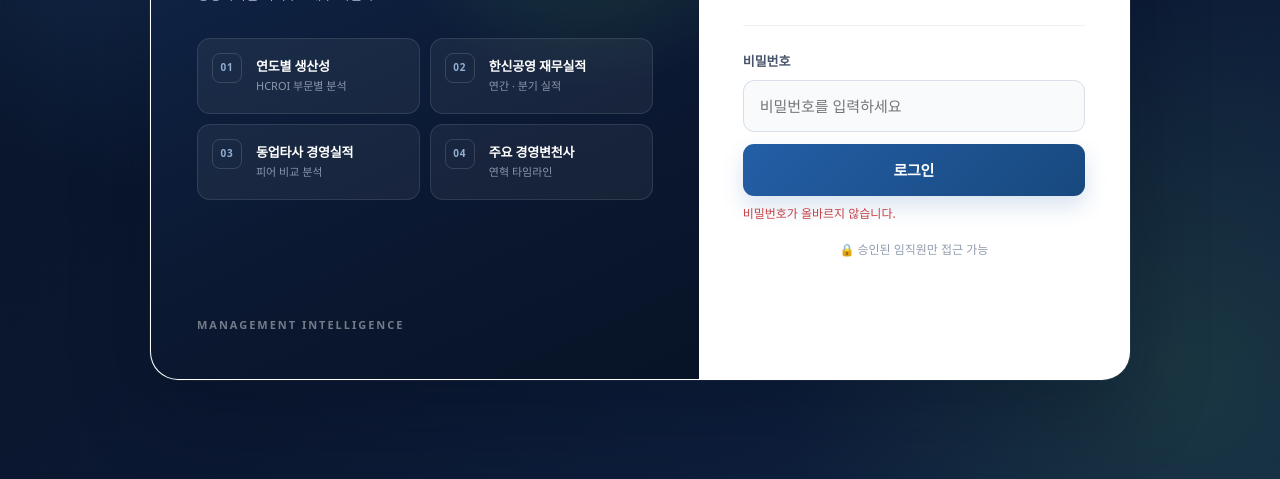
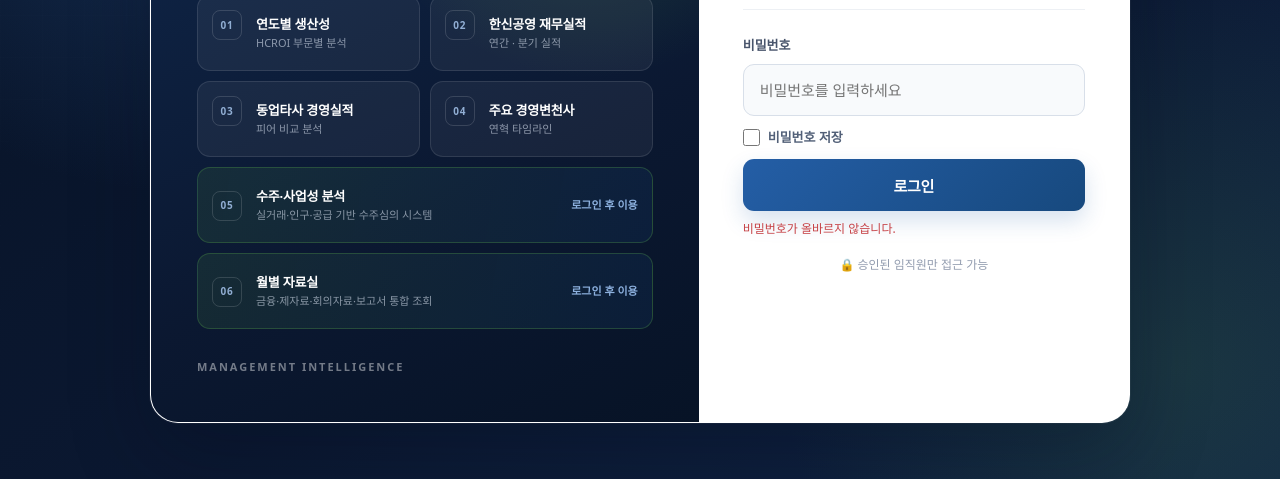
Before and after one commit to sgs1008/hanshin-dashboard, a plain HTML site: page index.html in a window 1280 px wide. Both pictures are taken after a click on the button "로그인". Shown: the part 321-800 px from the top of the page. Drawn offline with nearby package versions, Linux system fonts and the light colour scheme.

Commit message:
Add saved password option

```diff
--- a/index.html
+++ b/index.html
@@ -444,8 +444,13 @@ button{font-family:inherit;}
   border-radius:11px;font-size:15px;font-weight:700;box-shadow:0 10px 22px rgba(36,94,166,.18);
 }
 .lp-btn:hover{background:linear-gradient(135deg,#2b6ab5,#153f6b);box-shadow:0 14px 28px rgba(36,94,166,.25);}
+.lp-save{display:flex;align-items:center;gap:8px;width:fit-content;margin-top:12px;color:#526078;font-size:13px;cursor:pointer;user-select:none;}
+.lp-save input{width:17px;height:17px;margin:0;accent-color:var(--hs-blue);}
+.lp-save span{font-weight:650;}
 .lp-err{min-height:18px;margin-top:9px;font-size:12px;}
 .lp-lock{margin-top:18px;color:var(--text3);font-size:12px;text-align:center;}
+.lp-disabled{cursor:default;}
+.lp-disabled .lp-open{font-size:11px;font-weight:750;white-space:nowrap;}
 
 /* 데스크톱: 분석용 고정 사이드레일 */
 #app{min-height:100vh;}
@@ -639,6 +644,8 @@ tr:hover td{background:#f1f5fa!important;}
       <div class="lp-m"><div class="lp-mi">02</div><div class="lp-mn">한신공영 재무실적</div><div class="lp-md">연간 · 분기 실적</div></div>
       <div class="lp-m"><div class="lp-mi">03</div><div class="lp-mn">동업타사 경영실적</div><div class="lp-md">피어 비교 분석</div></div>
       <div class="lp-m"><div class="lp-mi">04</div><div class="lp-mn">주요 경영변천사</div><div class="lp-md">연혁 타임라인</div></div>
+      <div class="lp-m lp-link lp-disabled" aria-disabled="true"><div class="lp-mi">05</div><div class="lp-mn">수주·사업성 분석</div><div class="lp-md">실거래·인구·공급 기반 수주심의 시스템</div><span class="lp-open">로그인 후 이용</span></div>
+      <div class="lp-m lp-link lp-disabled" aria-disabled="true"><div class="lp-mi">06</div><div class="lp-mn">월별 자료실</div><div class="lp-md">금융·제자료·회의자료·보고서 통합 조회</div><span class="lp-open">로그인 후 이용</span></div>
     </div>
     </section>
     <section class="login-access">
@@ -648,6 +655,7 @@ tr:hover td{background:#f1f5fa!important;}
     <hr class="lp-hr">
     <div class="lp-lb">비밀번호</div>
     <input class="lp-in" type="password" id="pwInput" placeholder="비밀번호를 입력하세요" onkeydown="if(event.key==='Enter')doLogin()">
+    <label class="lp-save"><input type="checkbox" id="savePw" onchange="if(!this.checked)clearSavedPassword()"><span>비밀번호 저장</span></label>
     <button class="lp-btn" onclick="doLogin()">로그인</button>
     <div class="lp-err" id="loginErr">비밀번호가 올바르지 않습니다.</div>
     <div class="lp-lock">🔒 승인된 임직원만 접근 가능</div>
@@ -763,17 +771,22 @@ tr:hover td{background:#f1f5fa!important;}
 
 <script>
 const PW="hs1001000";
-const AUTH_KEY="hanshin-dashboard-authenticated";
+const SAVED_PASSWORD_KEY="hanshin-dashboard-saved-password";
 const YRS=[2016,2017,2018,2019,2020,2021,2022,2023,2024,2025];
 let CH={};
 let APP_INITIALIZED=false;
 
 /* ── auth ── */
-function persistedLogin(){
-  try{return localStorage.getItem(AUTH_KEY)==="1";}catch{return false;}
-}
-function rememberLogin(value){
-  try{value?localStorage.setItem(AUTH_KEY,"1"):localStorage.removeItem(AUTH_KEY);}catch{}
+function savedPassword(){
+  try{return localStorage.getItem(SAVED_PASSWORD_KEY)||"";}catch{return "";}
+}
+function clearSavedPassword(){
+  try{localStorage.removeItem(SAVED_PASSWORD_KEY);}catch{}
+}
+function restoreSavedPassword(){
+  const saved=savedPassword();
+  document.getElementById("pwInput").value=saved;
+  document.getElementById("savePw").checked=!!saved;
 }
 function showDashboard(){
   document.getElementById("loginWrap").style.display="none";
@@ -781,16 +794,16 @@ function showDashboard(){
   if(!APP_INITIALIZED){init();APP_INITIALIZED=true;}
 }
 function doLogin(){
-  if(document.getElementById("pwInput").value===PW){
-    rememberLogin(true);
+  const input=document.getElementById("pwInput");
+  if(input.value===PW){
+    try{document.getElementById("savePw").checked?localStorage.setItem(SAVED_PASSWORD_KEY,input.value):clearSavedPassword();}catch{}
     showDashboard();
-  }else{document.getElementById("loginErr").style.display="block";document.getElementById("pwInput").value="";}
+  }else{document.getElementById("loginErr").style.display="block";input.value="";}
 }
 function doLogout(){
-  rememberLogin(false);
   document.getElementById("app").style.display="none";
   document.getElementById("loginWrap").style.display="flex";
-  document.getElementById("pwInput").value="";
+  restoreSavedPassword();
   document.getElementById("loginErr").style.display="none";
 }
 
@@ -1665,7 +1678,7 @@ function mkPeerBar(id,lbs,data,colors,unit,dec=0){
       },animation:{duration:400}}});
 }
 
-if(persistedLogin()) showDashboard();
+restoreSavedPassword();
 </script>
 </body>
 </html>
```
